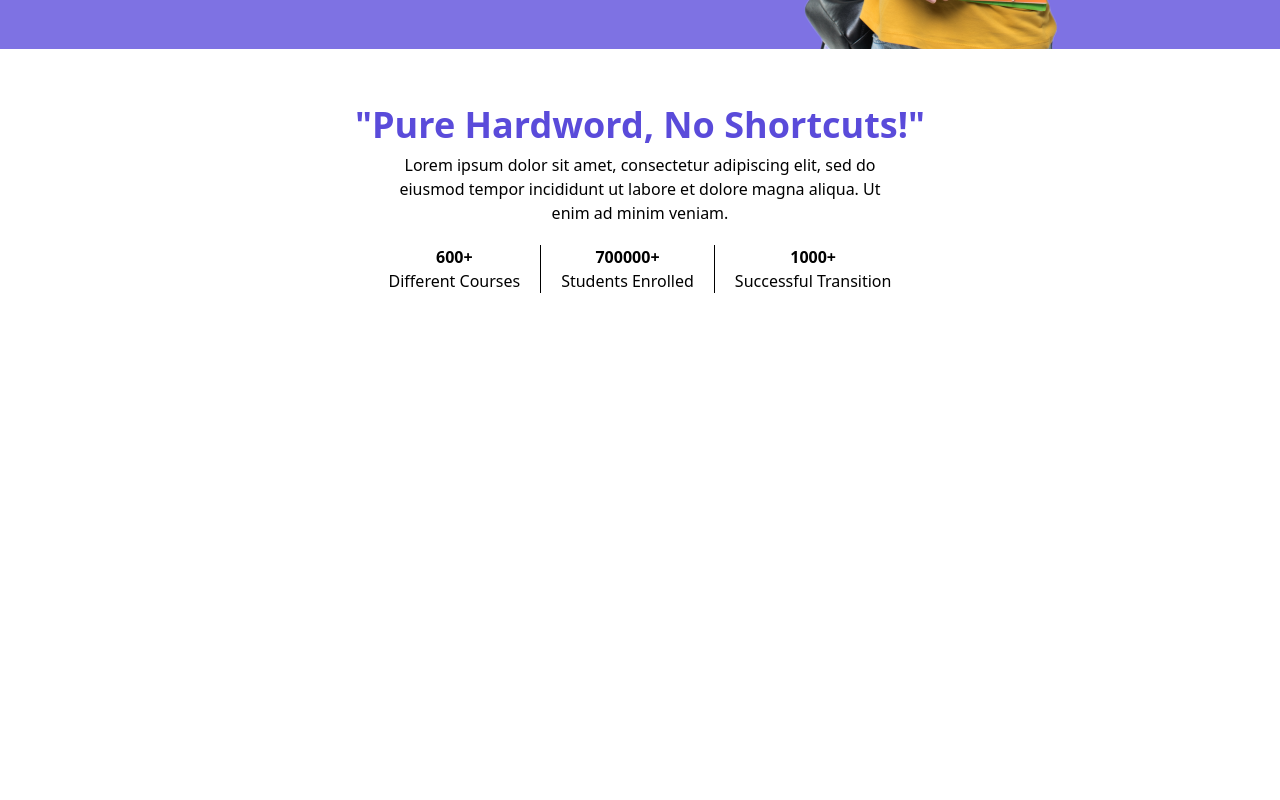
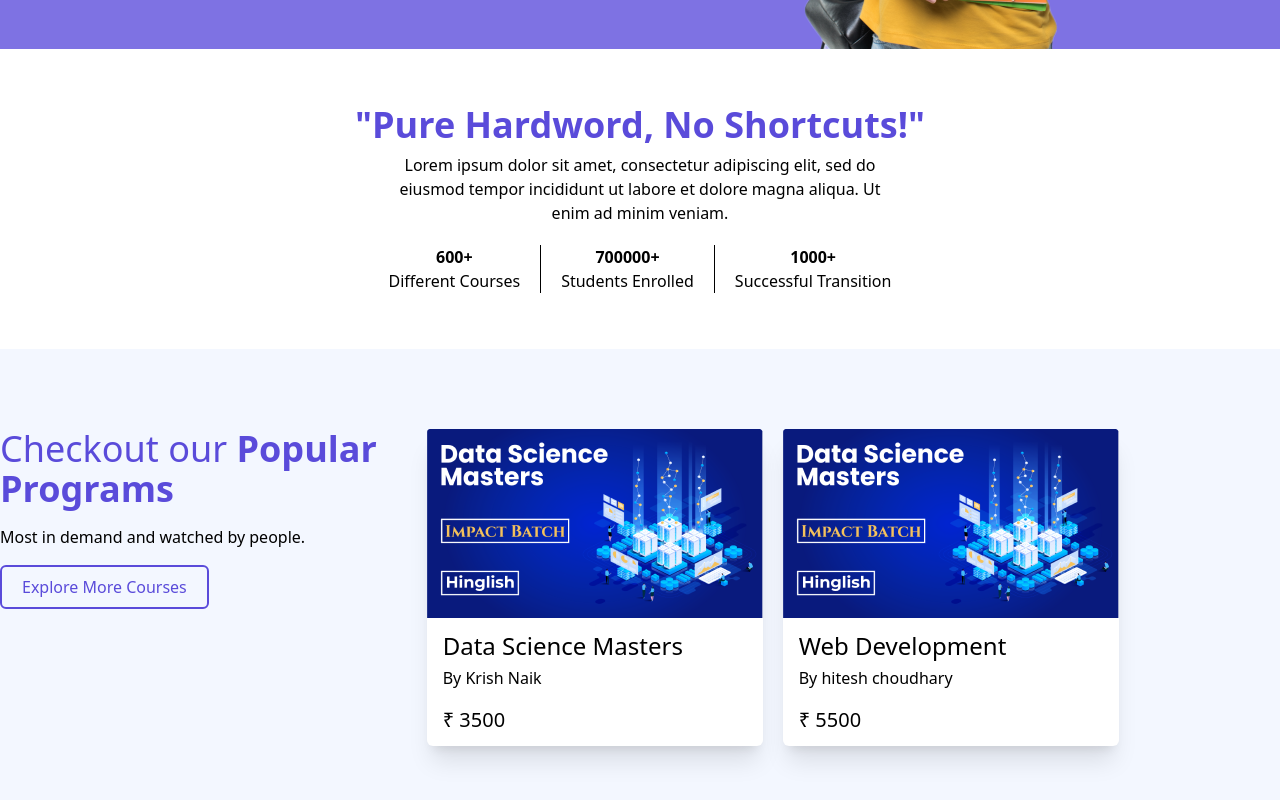
Before and after one commit to kedar1998/pwskills, a React (Create React App) app: page / in a window 1280 px wide. Shown: the part 751-1551 px from the top of the page. Before the commit the page ends 1100 px from the top, so only its background shows below. Built offline with nearby package versions, Linux system fonts and the light colour scheme.

Commit message:
add Program and Card

```diff
--- /dev/null
+++ b/src/components/Card.js
@@ -0,0 +1,18 @@
+import React from 'react'
+
+const Card = ({img, course, author, price}) => {
+  return (
+    <div className='bg-white shadow-xl rounded-md max-w-sm'>
+        <div>
+            <img src={img} alt="card" className='w-full'/>
+        </div>
+        <div className='pl-4 py-3'>
+            <h1 className='text-2xl text-bold'>{course}</h1>
+            <p className='pt-1 pb-4'>By {author}</p>
+            <p className='text-xl'>&#8377; {price}</p>
+        </div>
+    </div>
+  )
+}
+
+export default Card
--- /dev/null
+++ b/src/components/Footer.js
@@ -0,0 +1,13 @@
+import React from 'react'
+
+const Footer = () => {
+  return (
+    <div className='bg-[#2D3748]'>
+        <section className='max-w-7xl mx-auto'>
+            FOOTER
+        </section>
+    </div>
+  )
+}
+
+export default Footer
--- /dev/null
+++ b/src/components/Program.js
@@ -0,0 +1,25 @@
+import React from 'react'
+import Card from './Card'
+import cardimg from '../assets/cardimg.png'
+
+const Program = () => {
+  return (
+    <div className='bg-[#F3F7FF]'>
+        <section className='max-w-7xl mx-auto flex flex-col md:flex-row justify-between py-20'>
+            {/* LEFT */}
+            <div className='w-full md:w-1/3 '>
+                <h2 className='text-[#5A4BDA] text-4xl '>Checkout our <span className='font-bold'>Popular Programs</span></h2>
+                <p className='py-4'>Most in demand and watched by people.</p>
+                <button className='text-[#5A4BDA] border-2 border-[#5A4BDA] px-5 py-2 rounded-md'>Explore More Courses</button>
+            </div>
+            {/* RIGHT */}
+            <div className='w-full md:w-2/3 flex space-x-5'>
+                <Card img={cardimg} course="Data Science Masters" author="Krish Naik" price="3500" />
+                <Card img={cardimg} course="Web Development" author="hitesh choudhary" price="5500" />
+            </div>
+        </section>
+    </div>
+  )
+}
+
+export default Program
--- a/src/pages/Home.js
+++ b/src/pages/Home.js
@@ -2,6 +2,7 @@
 import Hero from '../components/Hero'
 import Info from '../components/Info'
 import Navbar from '../components/Navbar'
+import Program from '../components/Program'
 
 const Home = () => {
   return (
@@ -9,6 +10,7 @@
       <Navbar />
       <Hero />
       <Info />
+      <Program />
     </div>
   )
 }
```
Also changed, not shown: src/assets/cardimg.png (added).
